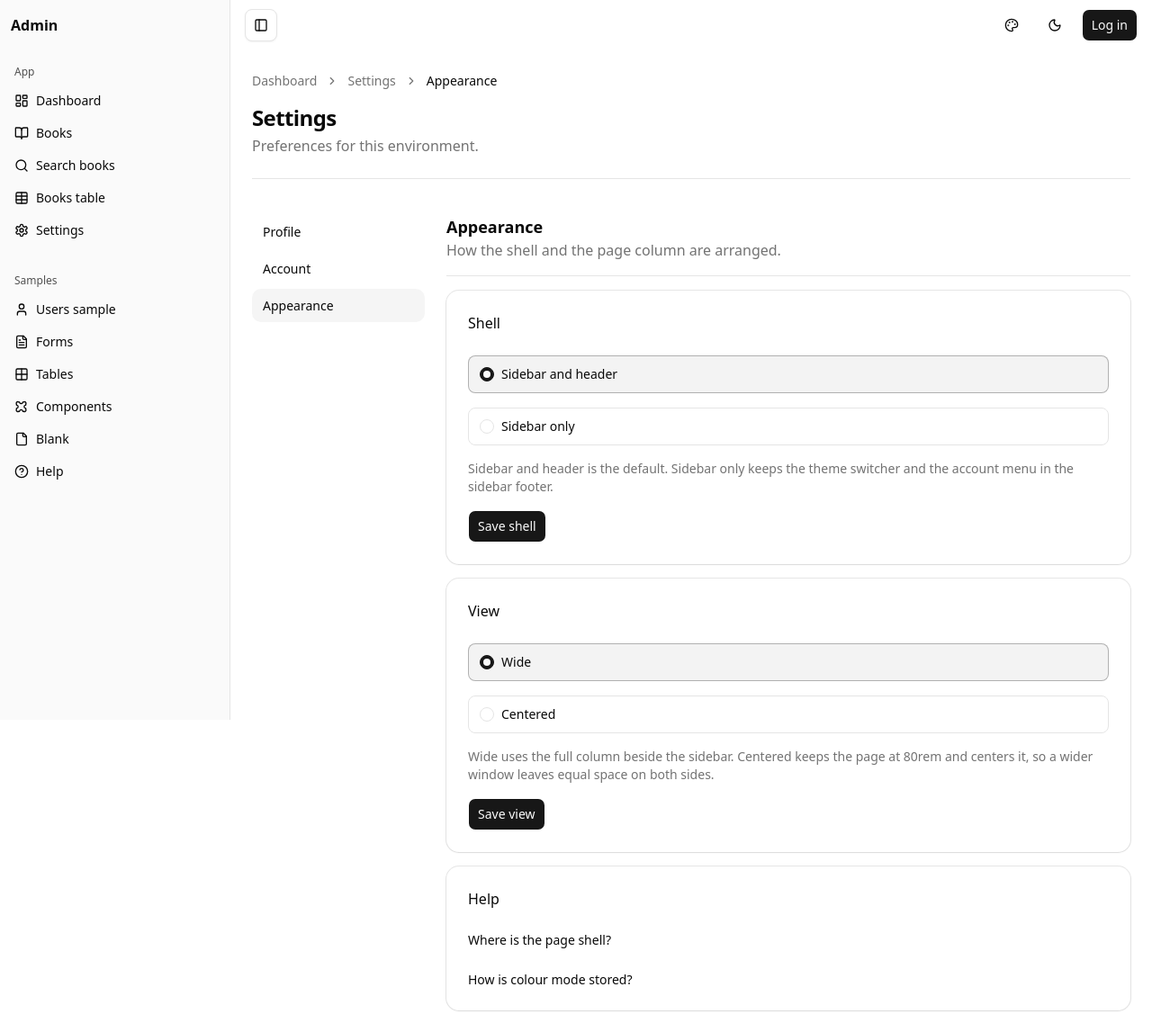
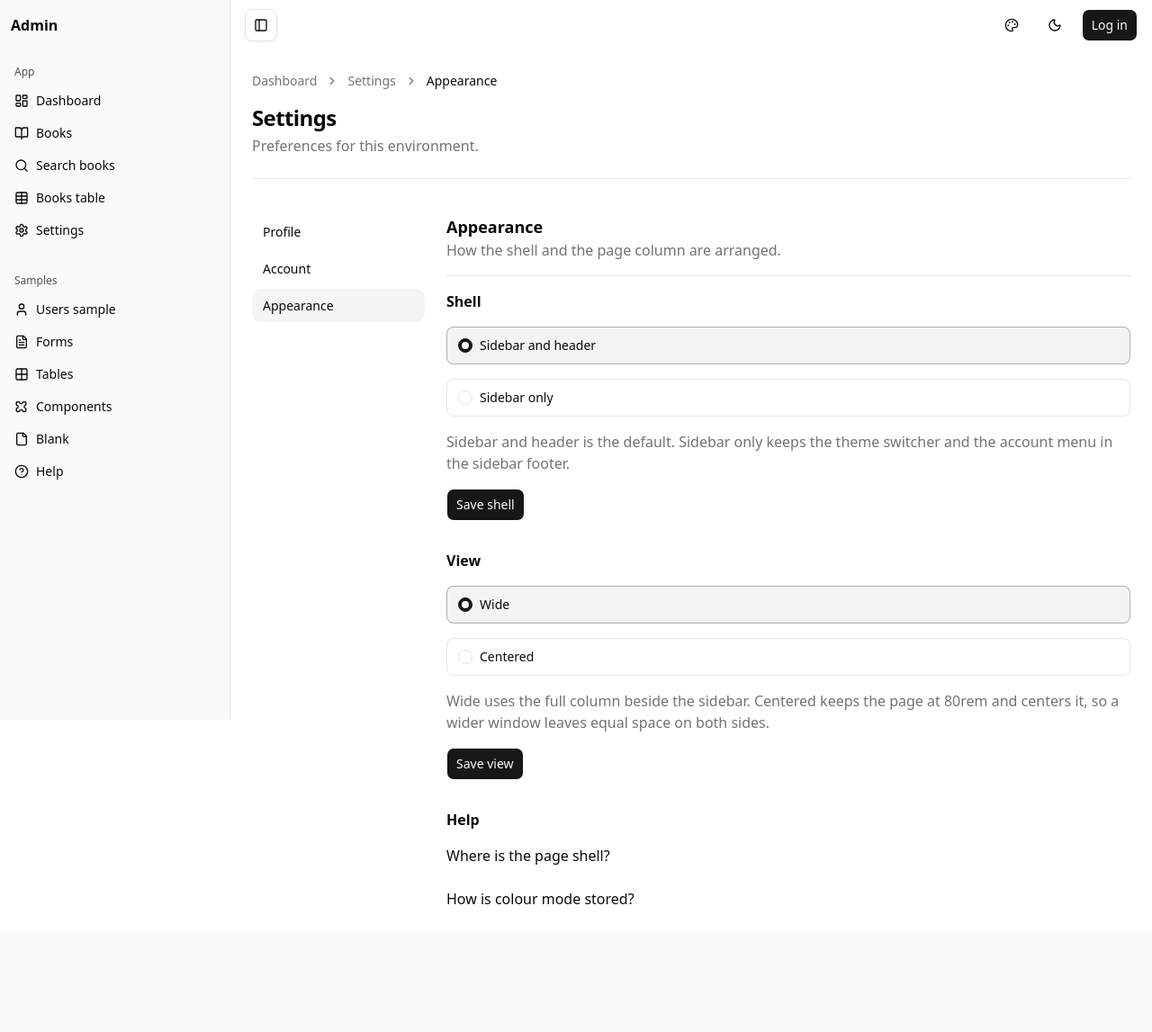
Before and after one commit to tgogos/fastapi-htmx-basecoat, a FastAPI app: template app/ui/templates/pages/settings.html in a window 1280 px wide. Shown: the whole page at 90% size. After the commit the page ends 1005 px from the top, so only its background shows below. Run offline with FastAPI, Linux system fonts and the light colour scheme; the template is opened without the code that fills it, so the values that code supplies are empty; parts of the project's set-up code (start-up, migrations or seed data) failed here and were passed over.

Commit message:
Drop the cards around settings forms, so the fields sit under the section line.
Co-authored-by: Cursor <cursoragent@cursor.com>

```diff
--- a/app/ui/static/css/app.css
+++ b/app/ui/static/css/app.css
@@ -214,6 +214,22 @@ html.dark .theme-switch .when-dark {
 .shell-choice .stack > .btn,
 .view-choice .stack > .btn {
   align-self: flex-start;
+}
+
+.settings-panel > section {
+  display: flex;
+  flex-direction: column;
+  gap: 1rem;
+}
+
+.settings-panel > section > h3 {
+  margin: 0;
+  font-size: 1rem;
+  font-weight: 600;
+}
+
+.settings-panel > section + section {
+  margin-top: 1rem;
 }
 
 .settings-layout {
--- a/app/ui/templates/pages/settings.html
+++ b/app/ui/templates/pages/settings.html
@@ -20,15 +20,11 @@
       <h2>Appearance</h2>
       <p class="muted">How the shell and the page column are arranged.</p>
     </div>
-<section class="card shell-choice">
-  <header>
-    <h2>Shell</h2>
-  </header>
-  <section>
-    <form method="post" action="/ui/shell">
+    <section class="shell-choice">
+      <h3>Shell</h3>
+      <form class="stack" method="post" action="/ui/shell">
         <input type="hidden" name="csrf_token" value="{{ csrf_token }}">
         <input type="hidden" name="next" value="/ui/settings/appearance">
-      <div class="stack">
         <div class="field">
           <label>
             <input class="input" type="radio" name="layout" value="header" {% if shell_layout|default("header") != "sidebar" %}checked{% endif %} />
@@ -43,19 +39,13 @@
         </div>
         <p class="muted">Sidebar and header is the default. Sidebar only keeps the theme switcher and the account menu in the sidebar footer.</p>
         <button type="submit" class="btn">Save shell</button>
-      </div>
       </form>
     </section>
-</section>
-<section class="card view-choice">
-  <header>
-    <h2>View</h2>
-  </header>
-  <section>
-    <form method="post" action="/ui/view">
+    <section class="view-choice">
+      <h3>View</h3>
+      <form class="stack" method="post" action="/ui/view">
         <input type="hidden" name="csrf_token" value="{{ csrf_token }}">
         <input type="hidden" name="next" value="/ui/settings/appearance">
-      <div class="stack">
         <div class="field">
           <label>
             <input class="input" type="radio" name="width" value="wide" {% if content_width|default("wide") != "centered" %}checked{% endif %} />
@@ -70,24 +60,20 @@
         </div>
         <p class="muted">Wide uses the full column beside the sidebar. Centered keeps the page at 80rem and centers it, so a wider window leaves equal space on both sides.</p>
         <button type="submit" class="btn">Save view</button>
-      </div>
       </form>
     </section>
-</section>
-    <section class="card" id="help" aria-labelledby="help-heading">
-      <header>
-        <h2 id="help-heading">Help</h2>
-      </header>
-      <section class="page-stack">
+    <section id="help" aria-labelledby="help-heading">
+      <h3 id="help-heading">Help</h3>
+      <div class="page-stack">
         <details>
           <summary>Where is the page shell?</summary>
-          <p class="muted">Copy <code>blank.html</code>. Pages extend <code>layout.html</code> and replace the content and breadcrumb blocks. The Shell card stores <code>shell_layout</code> as <code>header</code> or <code>sidebar</code>. The View card stores <code>content_width</code> as <code>wide</code> or <code>centered</code>.</p>
+          <p class="muted">Copy <code>blank.html</code>. Pages extend <code>layout.html</code> and replace the content and breadcrumb blocks. Shell stores <code>shell_layout</code> as <code>header</code> or <code>sidebar</code>. View stores <code>content_width</code> as <code>wide</code> or <code>centered</code>.</p>
         </details>
         <details>
           <summary>How is colour mode stored?</summary>
           <p class="muted">The header switcher calls Basecoat's theme API. The mode is saved in <code>localStorage</code> as <code>themeMode</code>: light or dark. The palette button stores <code>colorTheme</code>: default, blue, teal, or grey.</p>
         </details>
-      </section>
+      </div>
     </section>
   </div>
 </div>
```
Also changed, not shown: app/ui/templates/pages/settings_account.html (+2 -6 lines), app/ui/templates/pages/settings_profile.html (+2 -6 lines), docs/ENGINEERING.md (+2 -2 lines). Lines whose indentation alone changed are shown as unchanged.
